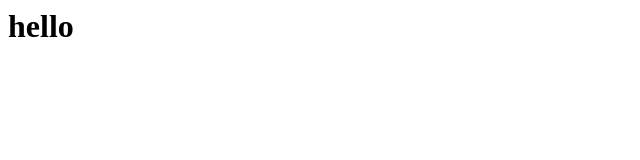
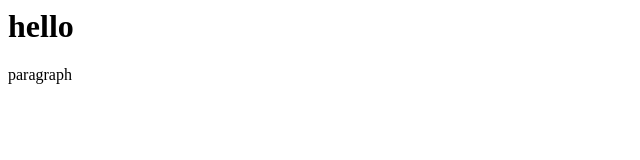
Before and after one commit to Likitha258/project_dir, a plain HTML site: page index.html in a window 1280 px wide. Shown: the full height of the page, 0-640 px from the left. Drawn offline with Linux system fonts and the light colour scheme.

Commit message:
commiting the file

```diff
--- a/index.html
+++ b/index.html
@@ -1,5 +1,8 @@
 <html>
 <head>
 <h1>hello</h1>
+<P>
+paragraph
+</p>
 </head>
 </html>
```
Also changed, not shown: 1 other file.
